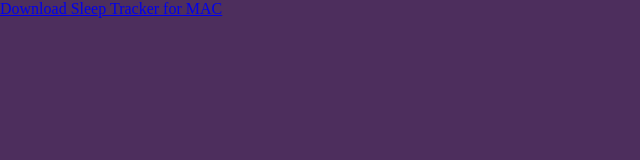
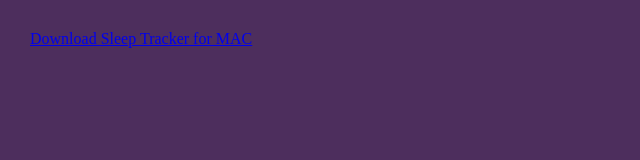
Before and after one commit to ninaknoph/NINAElectronApp-master, an Electron app: page docs/index.html in a window 1600 px wide. Shown: the whole page, without its empty margins (0-640 px from the left). Drawn offline with Linux system fonts and the light colour scheme.

Commit message:
updated css

```diff
--- a/docs/style.css
+++ b/docs/style.css
@@ -12,4 +12,6 @@
   background-color: rgb(77, 46, 93);
   color: white;
   font-family: "raleway";
+  padding: 30px;
+  text-decoration: none;
 }
```
